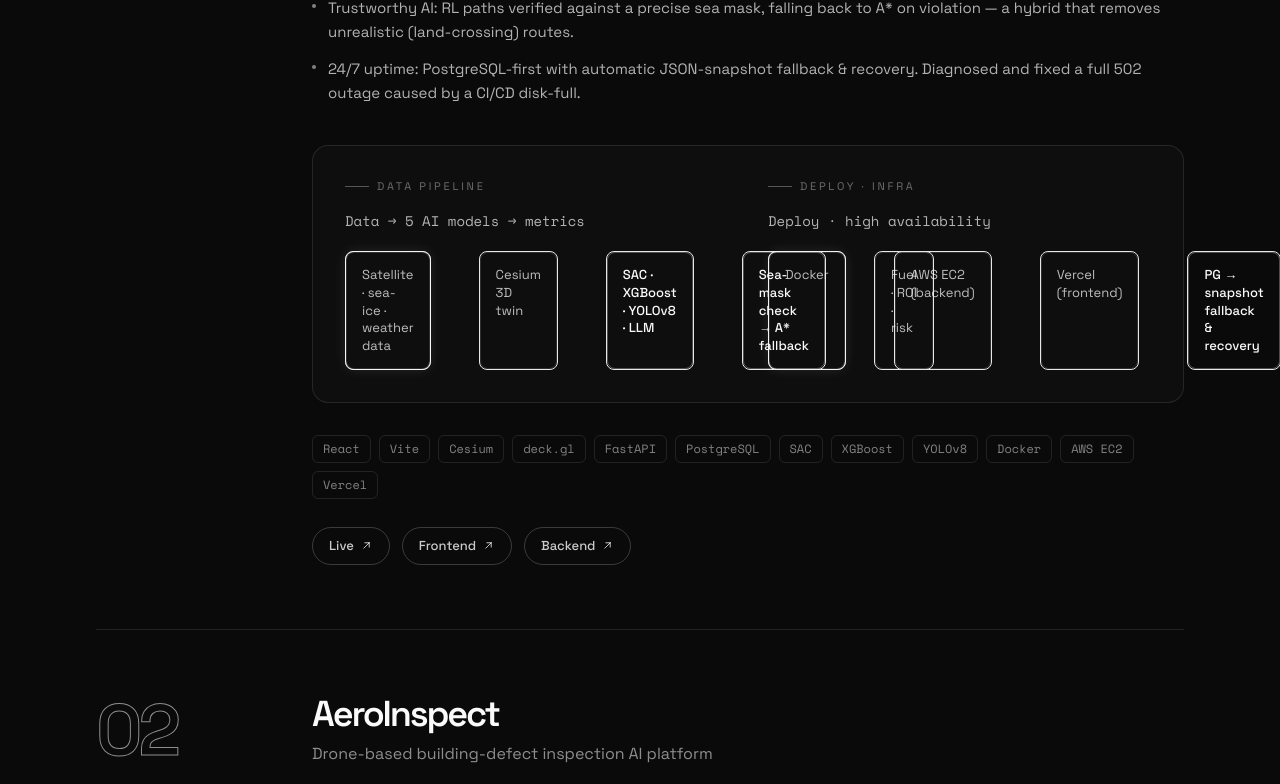
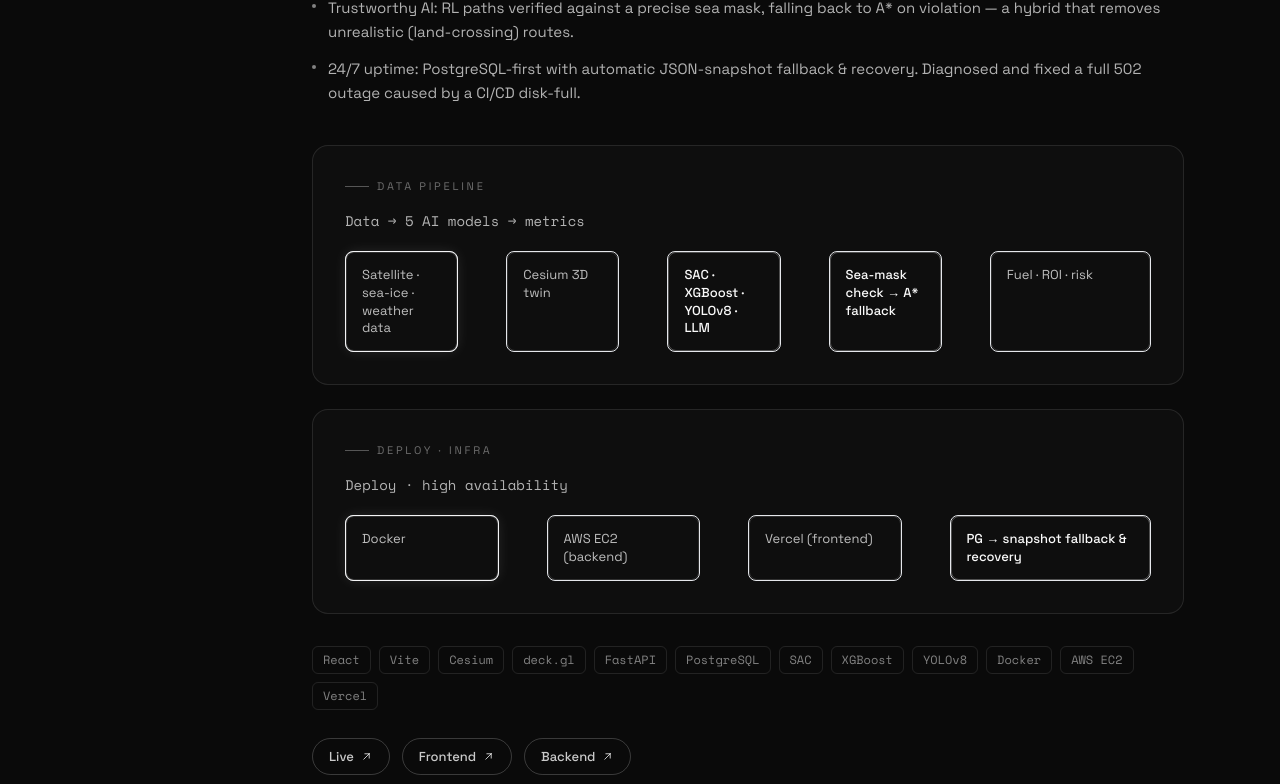
Before and after one commit to minsu-codelab/minsu-codelab.github.io, a React (Vite) app: page / in a window 1280 px wide. Shown: the part 3274-4058 px from the top of the page. Built offline with nearby package versions, Linux system fonts and the light colour scheme; a web font is replaced by a local one.

Commit message:
fix: separate pipeline and deploy signal flows vertically to prevent overlap

```diff
--- a/src/components/ProjectCard.tsx
+++ b/src/components/ProjectCard.tsx
@@ -85,11 +85,15 @@
           ))}
         </ul>
 
-        {/* 시그널 플로우 2종 */}
+        {/* 시그널 플로우 2종 (가로 공간 부족으로 인한 노드 겹침 방지를 위해 2개의 독립된 섹션으로 분리) */}
         {!project.muted ? (
-          <div className="mt-10 grid gap-10 rounded-2xl border border-paper/10 bg-paper/[0.02] p-6 sm:p-8 lg:grid-cols-2">
-            <SignalFlow flow={project.pipeline} kicker={t.work.pipeline} />
-            <SignalFlow flow={project.deploy} kicker={t.work.deploy} />
+          <div className="mt-10 flex flex-col gap-6">
+            <div className="rounded-2xl border border-paper/10 bg-paper/[0.02] p-6 sm:p-8">
+              <SignalFlow flow={project.pipeline} kicker={t.work.pipeline} />
+            </div>
+            <div className="rounded-2xl border border-paper/10 bg-paper/[0.02] p-6 sm:p-8">
+              <SignalFlow flow={project.deploy} kicker={t.work.deploy} />
+            </div>
           </div>
         ) : (
           <div className="mt-10 rounded-2xl border border-paper/10 bg-paper/[0.02] p-6 sm:p-8">
```
